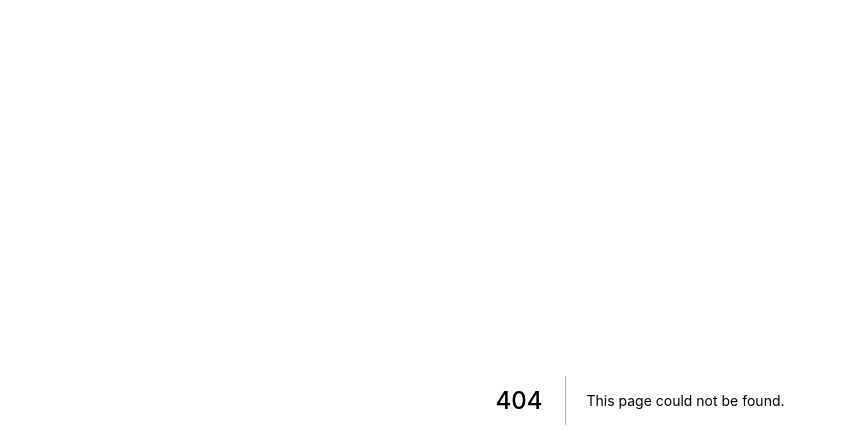
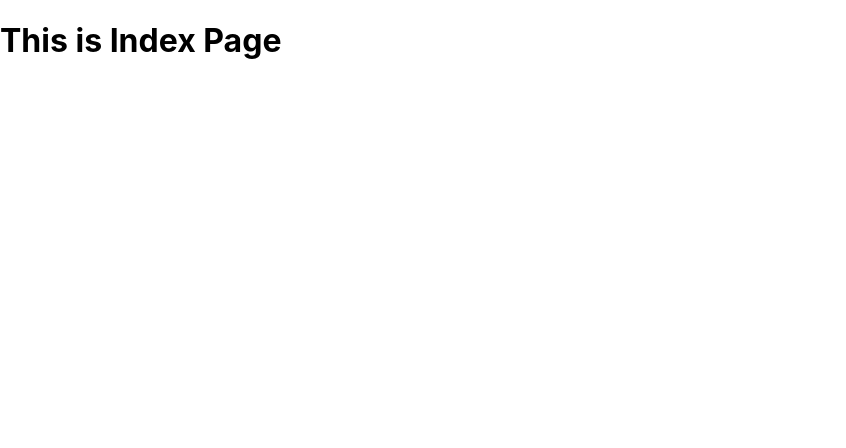
Before and after one commit to Shafran123/lets_try_next, a Next.js app: page /ninjas in a window 1280 px wide. Before the commit this address had no page. Shown: the top 448 px of the page, without its empty margins (0-846 px from the left). Built offline with nearby package versions, Linux system fonts and the light colour scheme.

Commit message:
pages & routes

```diff
--- /dev/null
+++ b/pages/ninjas/index.js
@@ -0,0 +1,13 @@
+import React, { Component } from 'react'
+
+export default class index extends Component {
+    render() {
+        return (
+            <div>
+              <h1>
+              This is Index Page
+                </h1>
+            </div>
+        )
+    }
+}
```
Also changed, not shown: pages/about.js (added, +11 -0 lines), pages/ninjas/test.js (added, +11 -0 lines).
